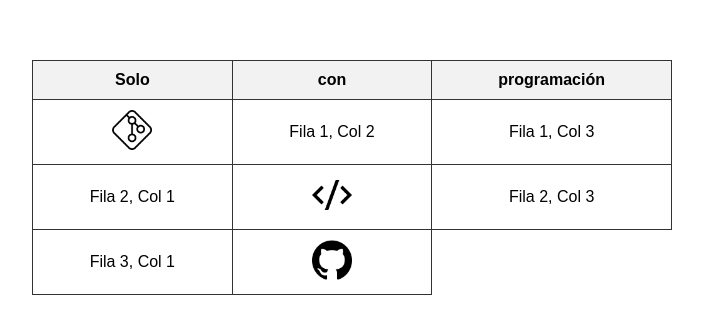
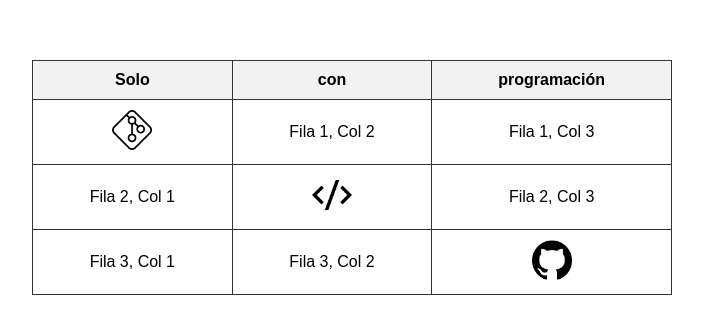
Before and after one commit to HAYDEE253/EvaluacionT3, a plain HTML site: page index.html in a window 1280 px wide. Shown: the part 223-542 px from the top of the page, without its empty margins (288-991 px from the left). Drawn offline with Linux system fonts and the light colour scheme.

Commit message:
Edite el archivo index.html
Edite el index.html con la rama task

```diff
--- a/index.html
+++ b/index.html
@@ -25,7 +25,7 @@
         </tr>
         <tr>
             <td>Fila 3, Col 1</td>
-
+            <td>Fila 3, Col 2</td>
             <td><img src="imgs\github.png" width="40" height="40"></td>
         </tr>
     </table>
```
